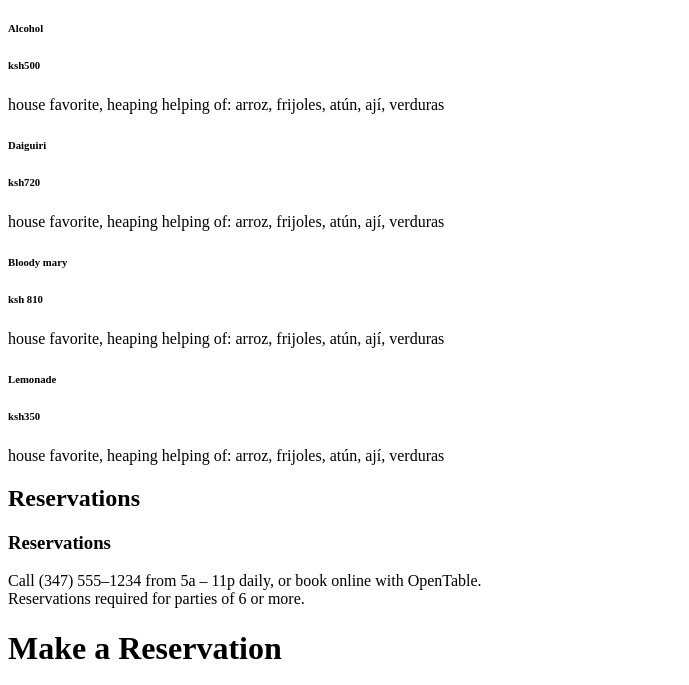
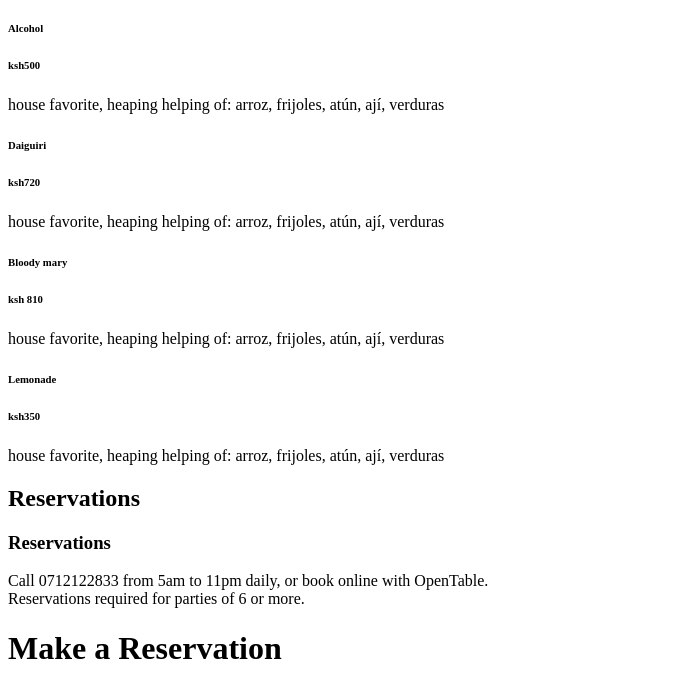
Before and after one commit to MarionNafula/Phase_1_project, a plain HTML site: page index.html in a window 1280 px wide. Shown: the part 1548-2233 px from the top of the page, without its empty margins (0-689 px from the left). Drawn offline with Linux system fonts and the light colour scheme.

Commit message:
editing html

```diff
--- a/index.html
+++ b/index.html
@@ -97,7 +97,7 @@
 <div class="info">
   <div class="reservations-container">
     <h3>Reservations</h3>
-    <p>Call (347) 555–1234 from 5a – 11p daily, or book online with OpenTable.<br>Reservations required for parties of 6 or more.</p>
+    <p>Call 0712122833 from 5am to 11pm daily, or book online with OpenTable.<br>Reservations required for parties of 6 or more.</p>
     <h1>Make a Reservation</h1>
     <a href="" class="btn btn-primary">Find a Table</a>
   </div>
```
